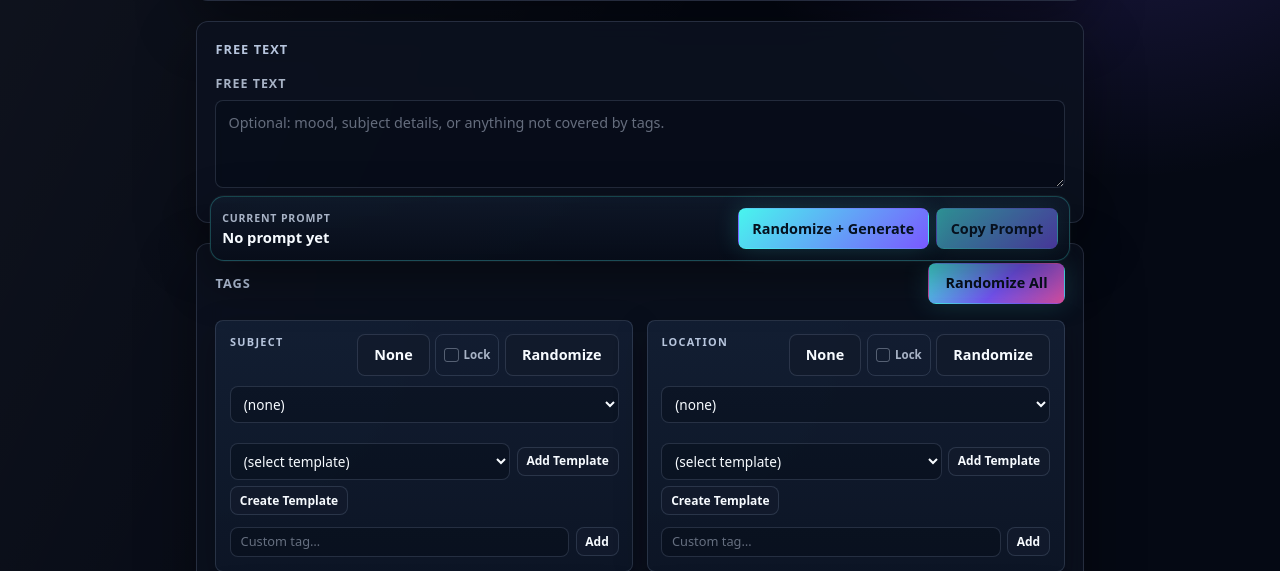
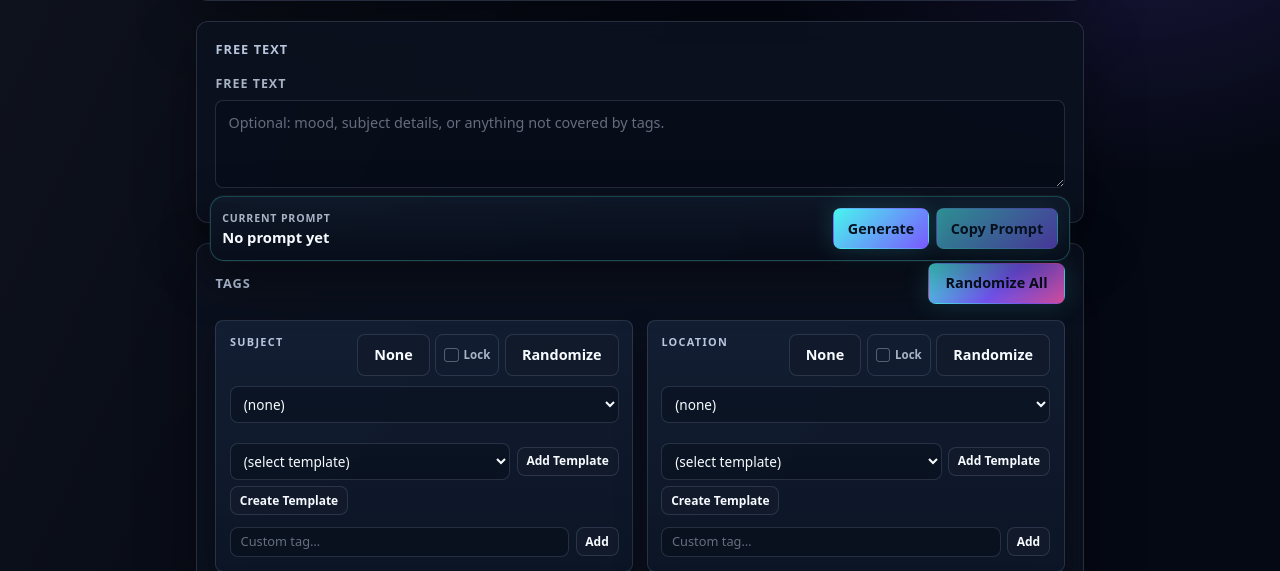
Before and after one commit to dicemanorama/Muse, a Flask app: page / in a window 1280 px wide. Shown: the part 525-1096 px from the top of the page. Run offline with Flask 3, Linux system fonts and the light colour scheme; data that the repository does not hold is empty.

Commit message:
Restore sticky generate action

```diff
--- a/prompt-builder/static/script.js
+++ b/prompt-builder/static/script.js
@@ -37,9 +37,7 @@
   const copyNegativeBtn = document.getElementById("copy-negative-btn");
   const stickyCopyPositiveBtn = document.getElementById("sticky-copy-positive-btn");
   const stickyPromptTitleEl = document.getElementById("sticky-prompt-title");
-  const stickyRandomizeGenerateBtn = document.getElementById(
-    "sticky-randomize-generate-btn"
-  );
+  const stickyGenerateBtn = document.getElementById("sticky-generate-btn");
   const clearBtn = document.getElementById("clear-btn");
   const aspectDisplay = document.getElementById("aspect-display");
   const aspectOtherNote = document.getElementById("aspect-other-note");
@@ -1576,7 +1574,7 @@
 
     clearOutputs();
     generateBtn.disabled = true;
-    if (stickyRandomizeGenerateBtn) stickyRandomizeGenerateBtn.disabled = true;
+    if (stickyGenerateBtn) stickyGenerateBtn.disabled = true;
     setGenerating(true);
 
     const activeModel = payload.model;
@@ -1708,7 +1706,7 @@
     } finally {
       clearInterval(statusTick);
       generateBtn.disabled = false;
-      if (stickyRandomizeGenerateBtn) stickyRandomizeGenerateBtn.disabled = false;
+      if (stickyGenerateBtn) stickyGenerateBtn.disabled = false;
       setGenerating(false);
       setOutputHasContent(!!(outputPositive && outputPositive.value.trim()));
       if (warmModels.has(activeModel)) {
@@ -1742,7 +1740,7 @@
 
     refineBtn.disabled = true;
     generateBtn.disabled = true;
-    if (stickyRandomizeGenerateBtn) stickyRandomizeGenerateBtn.disabled = true;
+    if (stickyGenerateBtn) stickyGenerateBtn.disabled = true;
     if (saveFavoriteBtn) saveFavoriteBtn.hidden = true;
     setGenerating(true);
 
@@ -1807,7 +1805,7 @@
     } finally {
       clearInterval(statusTick);
       generateBtn.disabled = false;
-      if (stickyRandomizeGenerateBtn) stickyRandomizeGenerateBtn.disabled = false;
+      if (stickyGenerateBtn) stickyGenerateBtn.disabled = false;
       refineBtn.disabled = false;
       setGenerating(false);
       setOutputHasContent(!!outputPositive.value.trim());
@@ -1819,9 +1817,8 @@
     runGenerate({});
   });
 
-  if (stickyRandomizeGenerateBtn) {
-    stickyRandomizeGenerateBtn.addEventListener("click", function () {
-      randomizeTagDropdowns();
+  if (stickyGenerateBtn) {
+    stickyGenerateBtn.addEventListener("click", function () {
       runGenerate({});
     });
   }
--- a/prompt-builder/static/sw.js
+++ b/prompt-builder/static/sw.js
@@ -1,4 +1,4 @@
-const CACHE_NAME = "muse-prompt-builder-v7";
+const CACHE_NAME = "muse-prompt-builder-v8";
 const APP_SHELL = [
   "/",
   "/static/style.css",
--- a/prompt-builder/templates/index.html
+++ b/prompt-builder/templates/index.html
@@ -9,10 +9,10 @@
     <meta name="apple-mobile-web-app-title" content="Muse" />
     <meta name="apple-mobile-web-app-status-bar-style" content="default" />
     <title>Image Prompt Builder</title>
-    <link rel="manifest" href="{{ url_for('static', filename='manifest.webmanifest', v='7') }}" />
-    <link rel="icon" href="{{ url_for('static', filename='icons/icon.svg', v='7') }}" type="image/svg+xml" />
-    <link rel="apple-touch-icon" href="{{ url_for('static', filename='icons/apple-touch-icon.png', v='7') }}" />
-    <link rel="stylesheet" href="{{ url_for('static', filename='style.css', v='7') }}" />
+    <link rel="manifest" href="{{ url_for('static', filename='manifest.webmanifest', v='8') }}" />
+    <link rel="icon" href="{{ url_for('static', filename='icons/icon.svg', v='8') }}" type="image/svg+xml" />
+    <link rel="apple-touch-icon" href="{{ url_for('static', filename='icons/apple-touch-icon.png', v='8') }}" />
+    <link rel="stylesheet" href="{{ url_for('static', filename='style.css', v='8') }}" />
   </head>
   <body>
     <div class="page">
@@ -490,8 +490,8 @@
         <span id="sticky-prompt-title" class="prompt-sticky-title">No prompt yet</span>
       </div>
       <div class="prompt-sticky-actions">
-        <button type="button" class="btn btn-primary" id="sticky-randomize-generate-btn">
-          Randomize + Generate
+        <button type="button" class="btn btn-primary" id="sticky-generate-btn">
+          Generate
         </button>
         <button type="button" class="btn btn-primary" id="sticky-copy-positive-btn" disabled>
           Copy Prompt
@@ -578,6 +578,6 @@
     <script>
       window.CATEGORY_TEMPLATES = {{ category_templates | tojson }};
     </script>
-    <script src="{{ url_for('static', filename='script.js', v='7') }}" defer></script>
+    <script src="{{ url_for('static', filename='script.js', v='8') }}" defer></script>
   </body>
 </html>
```
